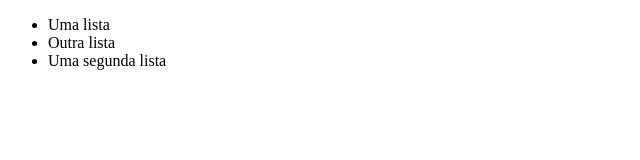
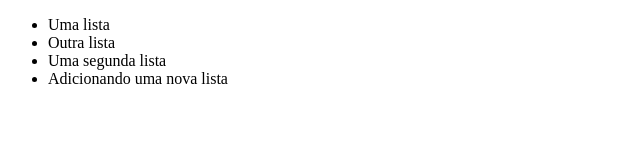
Before and after one commit to victoramorimgithub/git-test, a plain HTML site: page index.html in a window 1280 px wide. Shown: the whole page, without its empty margins (0-640 px from the left). Drawn offline with Linux system fonts and the light colour scheme.

Commit message:
Adicionando uma nova lista

```diff
--- a/index.html
+++ b/index.html
@@ -11,6 +11,7 @@
         <li>Uma lista</li>
         <li>Outra lista</li>
         <li>Uma segunda lista</li>
+        <li>Adicionando uma nova lista</li>
     </ul>
 
 </body>
```
